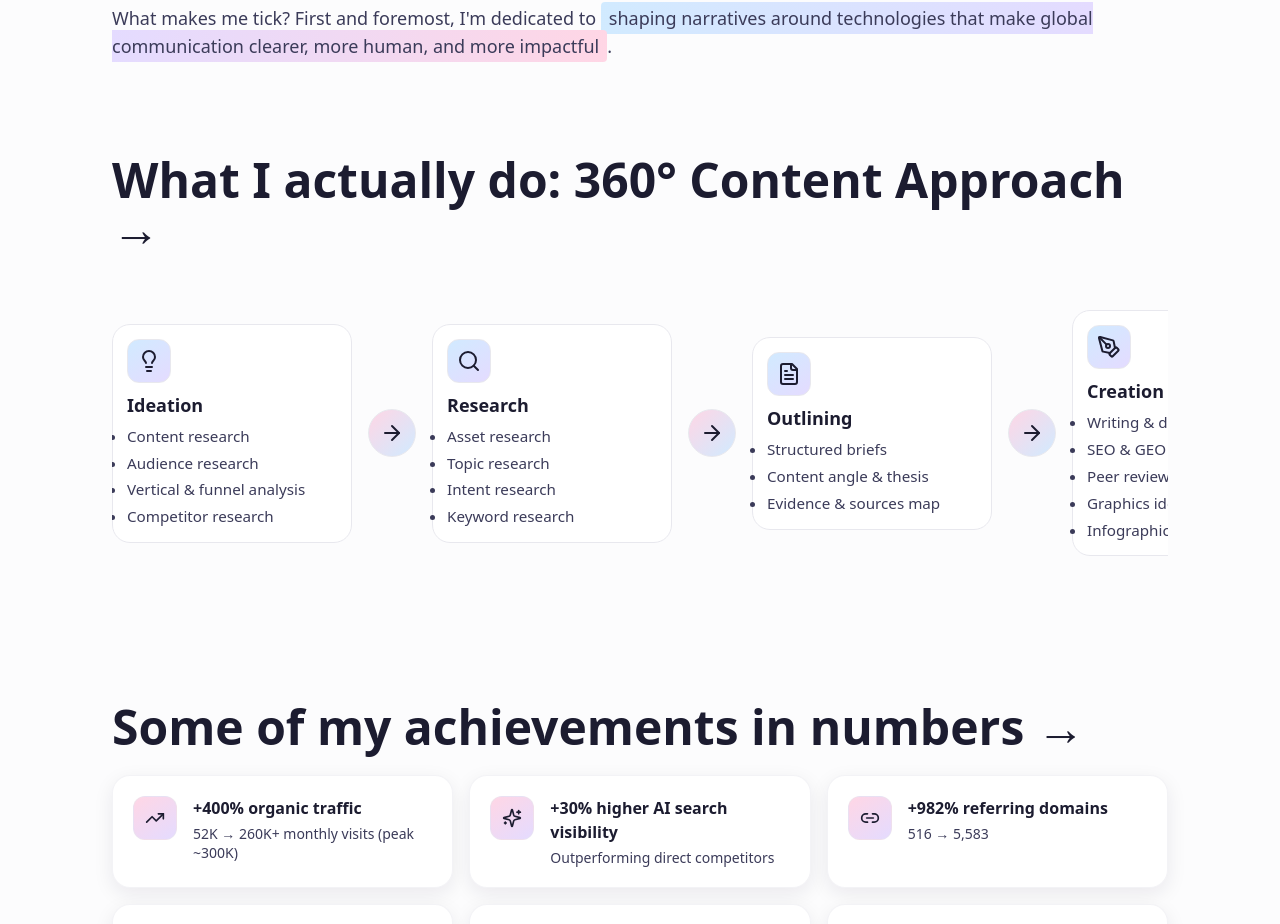
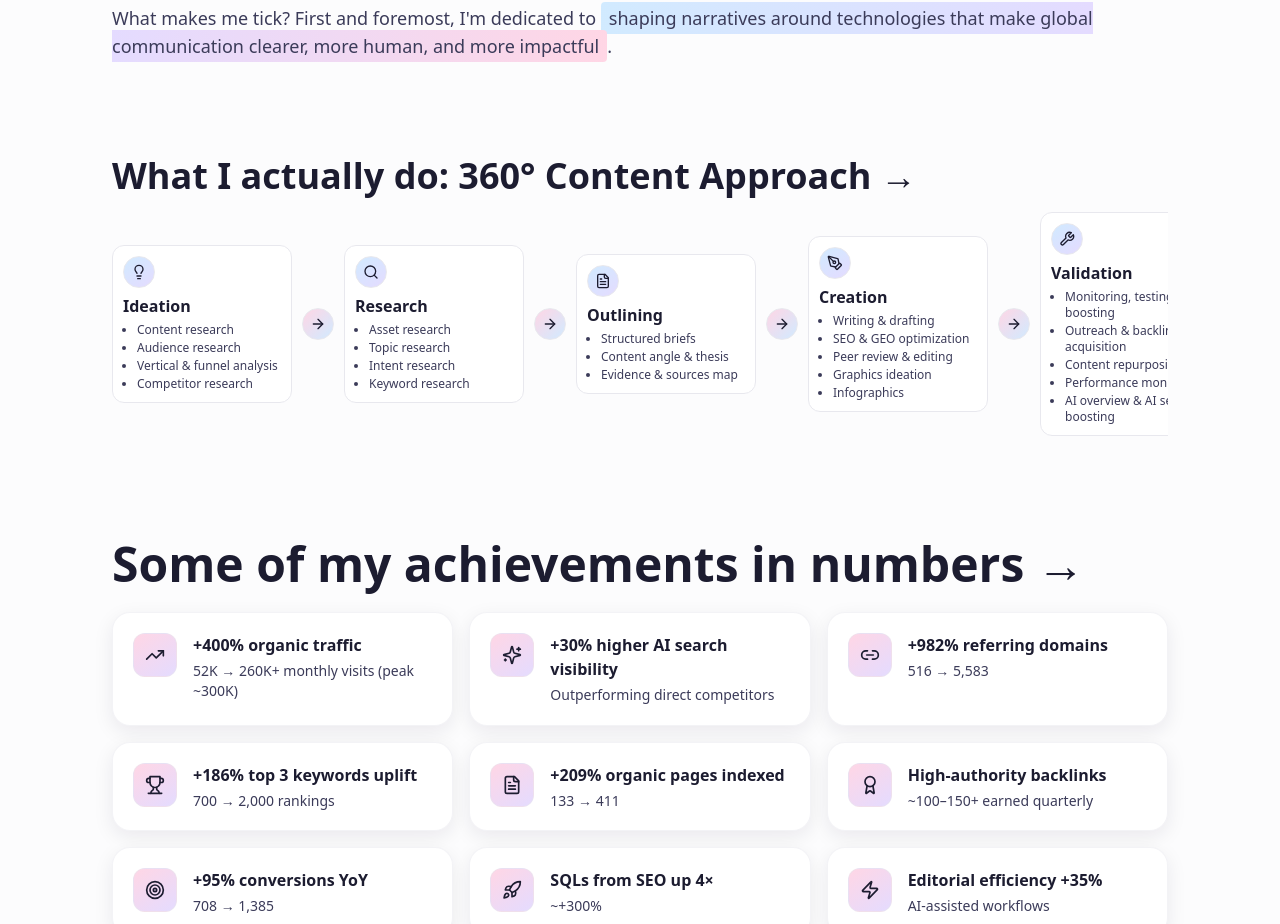
Before and after one commit to gosia-szaniawska/gosia-szaniawska-portfolio-c2155801, a React (Vite) app: page / in a window 1280 px wide. Shown: the part 1116-2040 px from the top of the page. Built offline with nearby package versions, Linux system fonts and the light colour scheme; the HTML template or start-up script is replaced by a standard one.

Commit message:
Refactor ApproachSection layout

```diff
--- a/src/components/ApproachSection.tsx
+++ b/src/components/ApproachSection.tsx
@@ -57,10 +57,10 @@ const ApproachSection = () => {
 
   return (
     <section className="mb-16 lg:mb-24" aria-labelledby="approach-title">
-      <h2 id="approach-title" className="text-3xl sm:text-4xl lg:text-5xl mb-6">
+      <h2 id="approach-title" className="text-2xl sm:text-3xl lg:text-4xl mb-4">
         What I actually do: 360° Content Approach →
       </h2>
-      <div className="overflow-x-auto pb-4">
+      <div className="overflow-x-auto pb-2">
         <div className="flex items-center gap-0 min-w-max">
           {phases.map((phase, index) => {
             const Icon = phase.icon;
@@ -68,24 +68,24 @@ const ApproachSection = () => {
             return (
               <div key={index} className="flex items-center">
                 <article
-                  className="bg-card border border-border rounded-[18px] p-3.5 shadow-elegant flex-shrink-0 w-[240px]"
+                  className="bg-card border border-border rounded-xl p-2.5 shadow-elegant flex-shrink-0 w-[180px]"
                   role="listitem"
                   aria-labelledby={`phase-${index}`}
                 >
                   <div
-                    className="w-11 h-11 rounded-xl grid place-items-center mb-2 border border-border"
+                    className="w-8 h-8 rounded-lg grid place-items-center mb-1.5 border border-border"
                     style={{
                       background:
                         "linear-gradient(145deg, hsl(var(--pastel-blue)), hsl(var(--pastel-violet)))",
                     }}
                     aria-hidden="true"
                   >
-                    <Icon className="w-5.5 h-5.5" />
+                    <Icon className="w-4 h-4" />
                   </div>
-                  <h3 id={`phase-${index}`} className="font-bold text-lg mb-1.5">
+                  <h3 id={`phase-${index}`} className="font-bold text-base mb-1">
                     {phase.title}
                   </h3>
-                  <ul className="space-y-1 text-muted-foreground text-[0.95rem] pl-4.5 list-disc">
+                  <ul className="space-y-0.5 text-muted-foreground text-xs pl-3.5 list-disc">
                     {phase.items.map((item, itemIndex) => (
                       <li key={itemIndex}>{item}</li>
                     ))}
@@ -93,16 +93,16 @@ const ApproachSection = () => {
                 </article>
 
                 {!isLast && (
-                  <div className="flex justify-center items-center px-4">
+                  <div className="flex justify-center items-center px-2.5">
                     <div
-                      className="w-12 h-12 rounded-full grid place-items-center border border-border"
+                      className="w-8 h-8 rounded-full grid place-items-center border border-border"
                       style={{
                         background:
                           "linear-gradient(135deg, hsl(var(--pastel-pink)), hsl(var(--pastel-blue)))",
                       }}
                       aria-hidden="true"
                     >
-                      <ArrowRight className="w-6 h-6" />
+                      <ArrowRight className="w-4 h-4" />
                     </div>
                   </div>
                 )}
```
